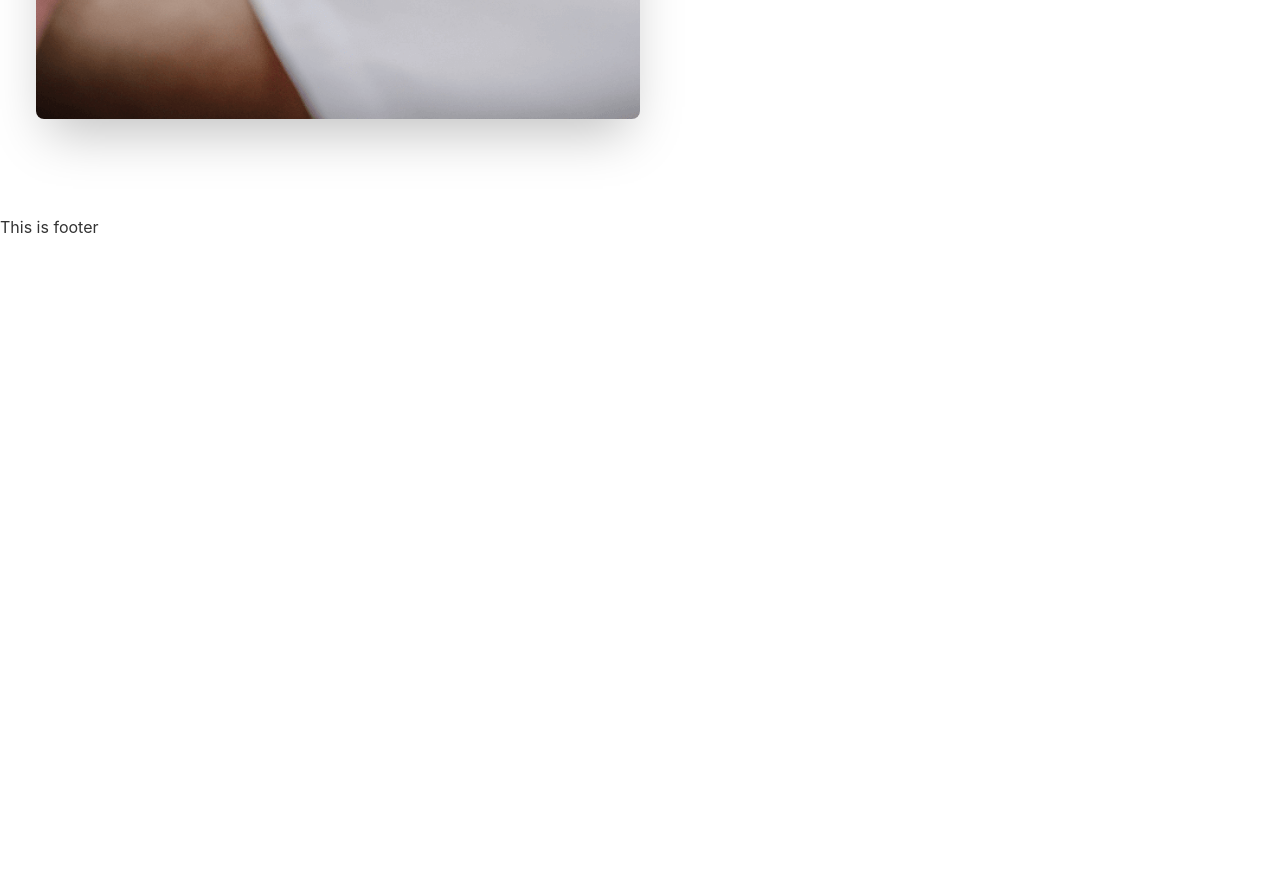
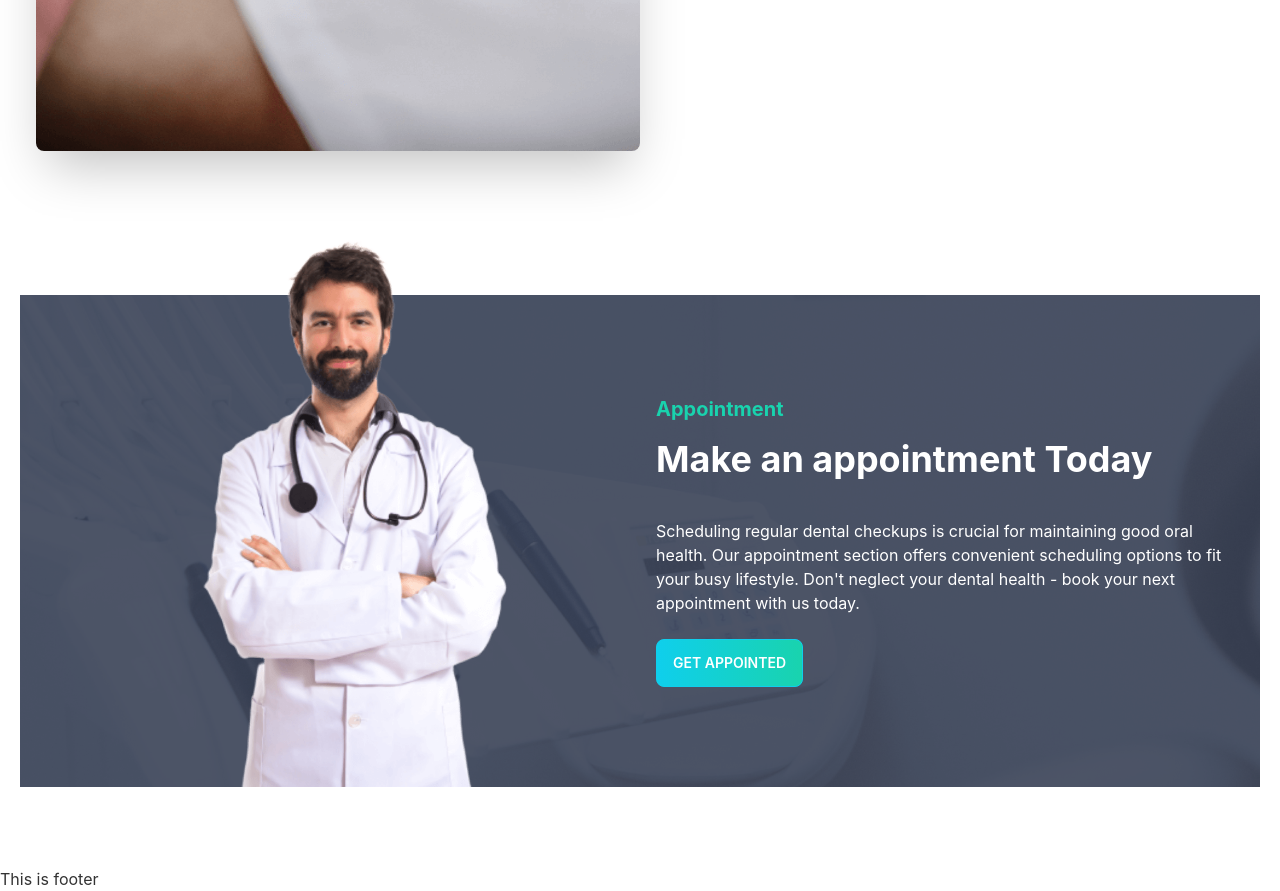
Before and after one commit to MAHossain1/doctors-portal-client, a React (Create React App) app: page / in a window 1280 px wide. Shown: the part 2056-2947 px from the top of the page. Before the commit the page ends 2295 px from the top, so only its background shows below. Built offline with nearby package versions, Linux system fonts and the light colour scheme.

Commit message:
appointment section under home page done

```diff
--- /dev/null
+++ b/src/Components/PrimaryButton/PrimaryButton.js
@@ -0,0 +1,11 @@
+import React from "react";
+
+const PrimaryButton = ({ children }) => {
+  return (
+    <button className="btn btn-primary bg-gradient-to-r from-primary to-secondary text-white">
+      {children}
+    </button>
+  );
+};
+
+export default PrimaryButton;
--- a/src/Pages/Home/Banner/Banner.css
+++ b/src/Pages/Home/Banner/Banner.css
@@ -1,5 +1,5 @@
 .my-component {
-  background-image: url("../../../assets/images//bg.png");
+  background: url("../../../assets/images//bg.png");
   background-size: cover;
   background-position: center;
 }
--- a/src/Pages/Home/Banner/Banner.js
+++ b/src/Pages/Home/Banner/Banner.js
@@ -1,5 +1,6 @@
 import React from "react";
 import chair from "../../../assets/images/chair.png";
+import PrimaryButton from "../../../Components/PrimaryButton/PrimaryButton";
 import "./Banner.css";
 
 const Banner = () => {
@@ -18,9 +19,7 @@ const Banner = () => {
             health. Regular brushing, flossing, and dental checkups can help
             prevent dental problems and keep your teeth healthy and strong.
           </p>
-          <button className="btn btn-primary bg-gradient-to-r from-primary to-secondary text-white">
-            Get Started
-          </button>
+          <PrimaryButton>Get Started</PrimaryButton>
         </div>
       </div>
     </div>
--- a/src/Pages/Home/DentalCare/DentalCare.js
+++ b/src/Pages/Home/DentalCare/DentalCare.js
@@ -3,7 +3,7 @@ import treatment from "../../../assets/images/treatment.png";
 
 const DentalCare = () => {
   return (
-    <div className="hero my-20">
+    <div className="hero my-32">
       <div className="hero-content flex-col lg:flex-row">
         <img
           src={treatment}
--- a/src/Pages/Home/Home/Home.js
+++ b/src/Pages/Home/Home/Home.js
@@ -3,6 +3,7 @@ import Services from "../../Services/Services/Services";
 import Banner from "../Banner/Banner";
 import DentalCare from "../DentalCare/DentalCare";
 import Information from "../Information/Information";
+import MakeAppointment from "../MakeAppointment/MakeAppointment";
 
 const Home = () => {
   return (
@@ -11,6 +12,7 @@ const Home = () => {
       <Information></Information>
       <Services></Services>
       <DentalCare></DentalCare>
+      <MakeAppointment></MakeAppointment>
     </div>
   );
 };
--- /dev/null
+++ b/src/Pages/Home/MakeAppointment/MakeAppointment.js
@@ -0,0 +1,35 @@
+import React from "react";
+import doctor from "../../../assets/images/doctor.png";
+import appointment from "../../../assets/images/appointment.png";
+import PrimaryButton from "../../../Components/PrimaryButton/PrimaryButton";
+
+const MakeAppointment = () => {
+  return (
+    <section className="my-20" style={{ background: `url(${appointment})` }}>
+      <div className="hero">
+        <div className="hero-content flex-col lg:flex-row">
+          <img
+            src={doctor}
+            alt=""
+            className="-mt-32 -mb-4 hidden md:block lg:block lg:w-1/2 rounded-lg"
+          />
+          <div>
+            <h1 className="text-xl text-secondary font-bold">Appointment</h1>
+            <h3 className="text-4xl text-white my-4 font-bold">
+              Make an appointment Today
+            </h3>
+            <p className="py-6 text-white">
+              Scheduling regular dental checkups is crucial for maintaining good
+              oral health. Our appointment section offers convenient scheduling
+              options to fit your busy lifestyle. Don't neglect your dental
+              health - book your next appointment with us today.
+            </p>
+            <PrimaryButton>Get Appointed</PrimaryButton>
+          </div>
+        </div>
+      </div>
+    </section>
+  );
+};
+
+export default MakeAppointment;
```
